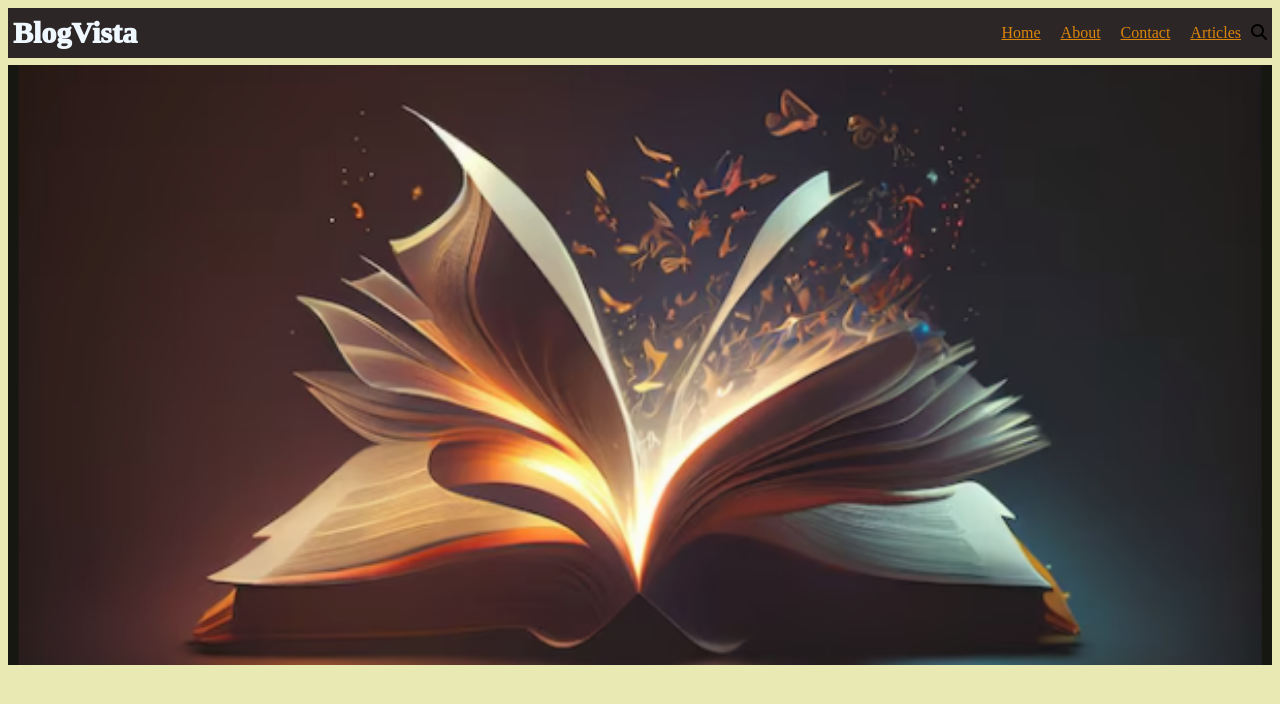
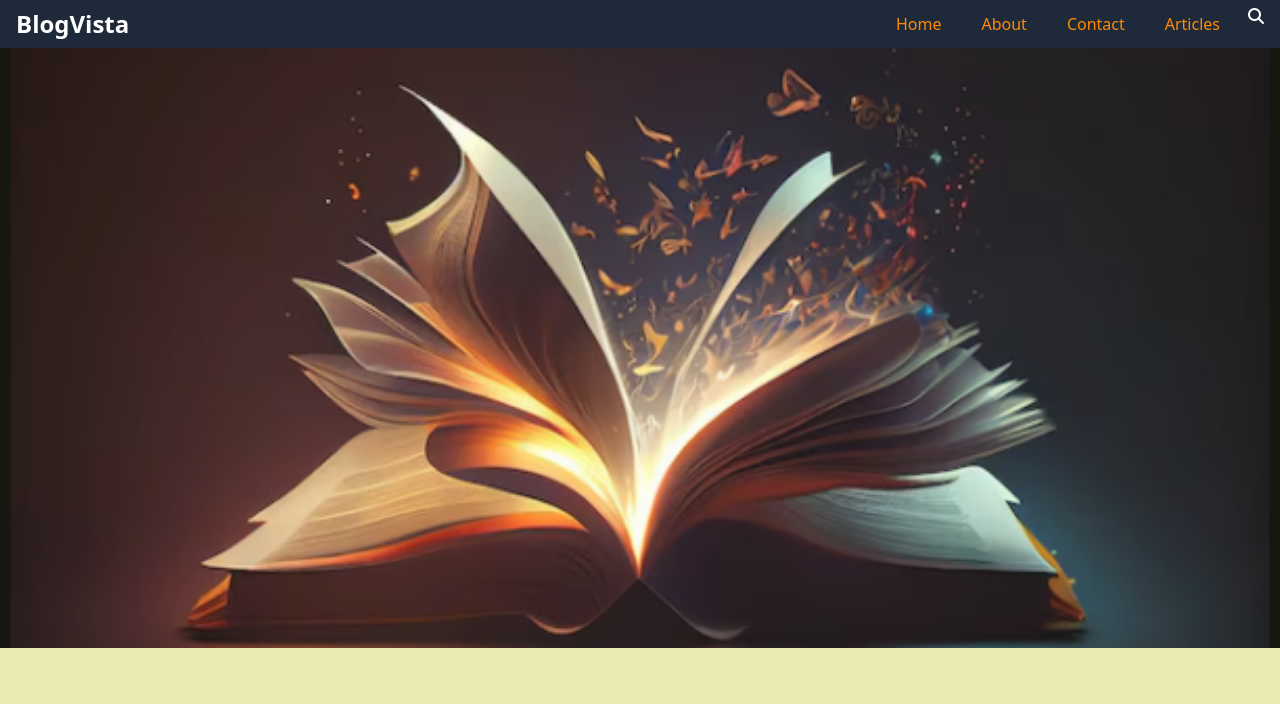
Before and after one commit to shreyathakur024/BlogVista, a React (Vite) app: page / in a window 1280 px wide. Shown: the top 704 px of the page. Built offline with nearby package versions, Linux system fonts and the light colour scheme; a small style sheet from the web is missing.

Commit message:
installed and added tailwindcss

```diff
--- a/package.json
+++ b/package.json
@@ -10,10 +10,12 @@
     "preview": "vite preview"
   },
   "dependencies": {
+    "@tailwindcss/vite": "^4.1.12",
     "react": "^19.1.1",
     "react-dom": "^19.1.1",
     "react-icons": "^5.5.0",
-    "react-router-dom": "^7.8.0"
+    "react-router-dom": "^7.8.0",
+    "tailwindcss": "^4.1.12"
   },
   "devDependencies": {
     "@eslint/js": "^9.33.0",
--- /dev/null
+++ b/src/App.css
@@ -0,0 +1 @@
+@import "tailwindcss";
--- a/src/App.jsx
+++ b/src/App.jsx
@@ -4,8 +4,8 @@ import Contact from './pages/Contact'
 import About from './pages/About'
 import Home from './pages/Home'
 import Articles from './pages/Articles'
-import Navbar from './Components/Navbar'
-
+import Navbar from './pages/Navbar'
+import './App.css'
 
 
 const App = () => {
--- a/src/Components/Navbar.css
+++ /dev/null
@@ -1,25 +0,0 @@
-.navbar{
-    background-color: rgb(44, 38, 38);
-    display :flex;
-    justify-content: space-between;
-    align-items:center;
-    height:40px;
-    padding:5px;
-    margin-bottom:7px;
-}
-.heading{
-    justify-items:end;
-    color:rgb(220, 133, 11);
-    /* background-color: black; */
-    padding:10px;
-}
-.left{
-    display:flex;
-    font-size:30px;
-    font-weight: 1000;
-    color:aliceblue;
-}
-.heading:hover{
-    background-color: yellow;
-    color:black;
-}
--- a/src/Components/Navbar.jsx
+++ /dev/null
@@ -1,22 +0,0 @@
-import React from 'react'
-import { Link } from 'react-router-dom'
-import './Navbar.css'
-
-const Navbar = () => {
-  return (
-    <div className="navbar">
-        <div className="left">BlogVista</div>
-        <div className="right"></div>
-        <div className="inline">
-          <Link className="heading" to={'/'}>Home</Link>
-        <Link className="heading" to={'/about'}>About</Link>
-        <Link className="heading" to={'/contact'}>Contact</Link>
-        <Link className="heading" to={'/articles'}>Articles</Link>
-        <i className="fa-solid fa-magnifying-glass"></i>
-
-        </div>
-    </div>
-  )
-}
-
-export default Navbar;
--- /dev/null
+++ b/src/pages/Navbar.jsx
@@ -0,0 +1,20 @@
+import React from 'react'
+import { Link } from 'react-router-dom'
+
+const Navbar = () => {
+  return (
+    <div className="bg-gray-800 flex justify-between items-center px-4 py-2">
+        <div className="inline-block text-2xl font-bold text-white hover:shadow-lg transition duration-200">BlogVista</div>
+        <div className="flex space-x-4">
+          <Link className="text-orange-400 hover:bg-yellow-300 hover:text-black px-3 py-1 rounded" to={'/'}>Home</Link>
+        <Link className="text-orange-400 hover:bg-yellow-300 hover:text-black px-3 py-1 rounded" to={'/about'}>About</Link>
+        <Link className="text-orange-400 hover:bg-yellow-300 hover:text-black px-3 py-1 rounded" to={'/contact'}>Contact</Link>
+        <Link className="text-orange-400 hover:bg-yellow-300 hover:text-black px-3 py-1 rounded" to={'/articles'}>Articles</Link>
+        <i className="fa-solid fa-magnifying-glass text-white cursor-pointer"></i>
+
+        </div>
+    </div>
+  )
+}
+
+export default Navbar;
--- a/vite.config.js
+++ b/vite.config.js
@@ -1,7 +1,8 @@
 import { defineConfig } from 'vite'
 import react from '@vitejs/plugin-react-swc'
+import tailwindcss from '@tailwindcss/vite'
 
 // https://vite.dev/config/
 export default defineConfig({
-  plugins: [react()],
+  plugins: [react(),tailwindcss(),],
 })
```
Also changed, not shown: .package-lock.json (added), 1 other file (tests, documents, lock files or other folders).
